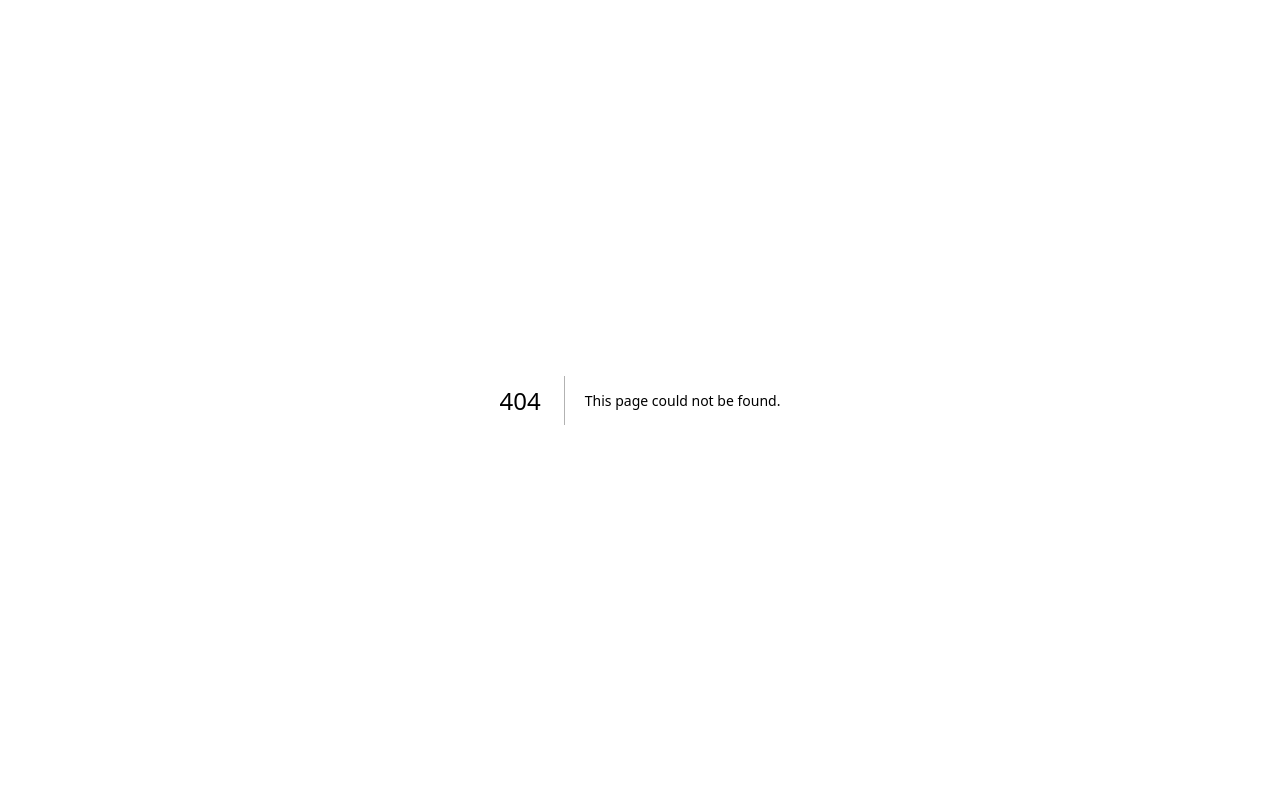
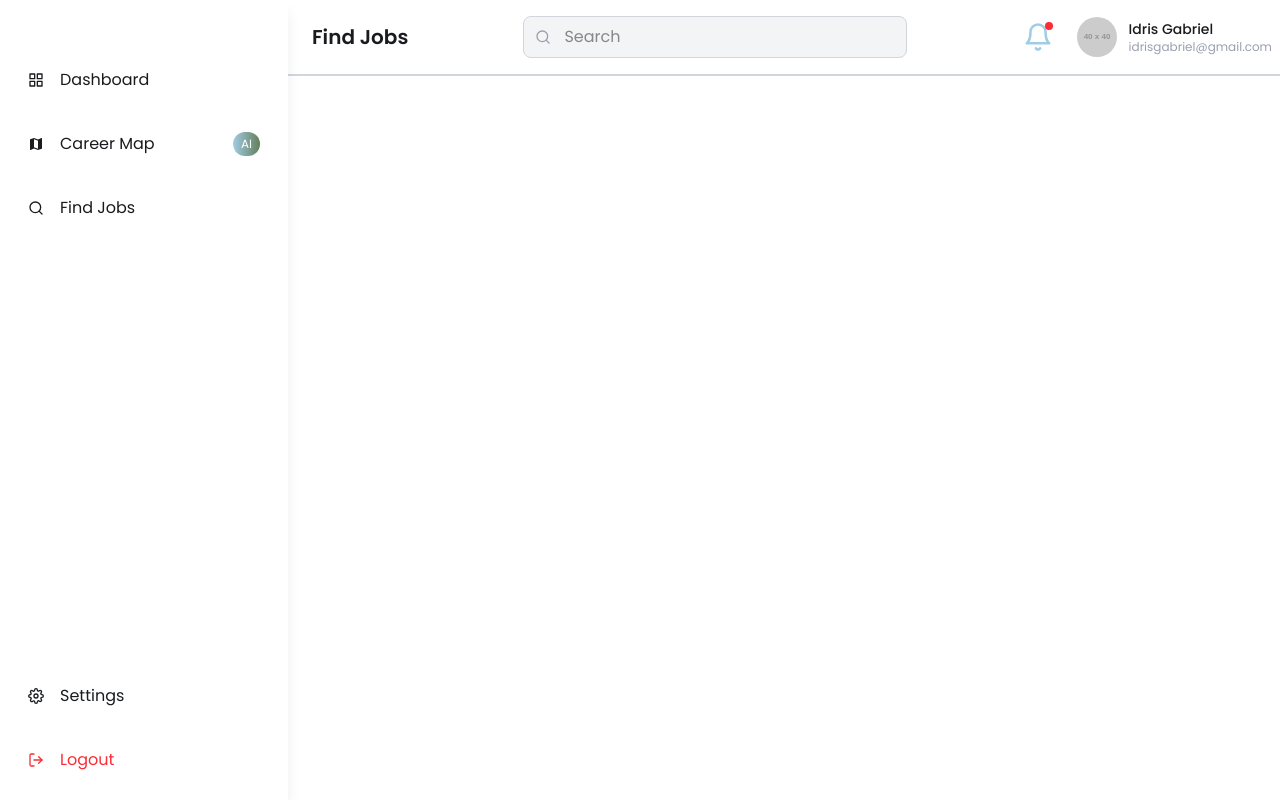
Before and after one commit to EjiroOsiephri/career-in-your-pocket-dev, a Next.js app: page /jobs in a window 1280 px wide. Before the commit this address had no page. Built offline with nearby package versions, Linux system fonts and the light colour scheme.

Commit message:
feats/add done with career path

```diff
--- /dev/null
+++ b/src/app/jobs/page.tsx
@@ -0,0 +1,16 @@
+import Navbar from "@/components/NavBar";
+import Sidebar from "@/components/SideBar";
+import React from "react";
+
+const jobs = () => {
+  return (
+    <div className="flex  min-h-screen bg-white">
+      <Sidebar />
+      <div className="flex-1 pt-8">
+        <Navbar />
+      </div>
+    </div>
+  );
+};
+
+export default jobs;
```
